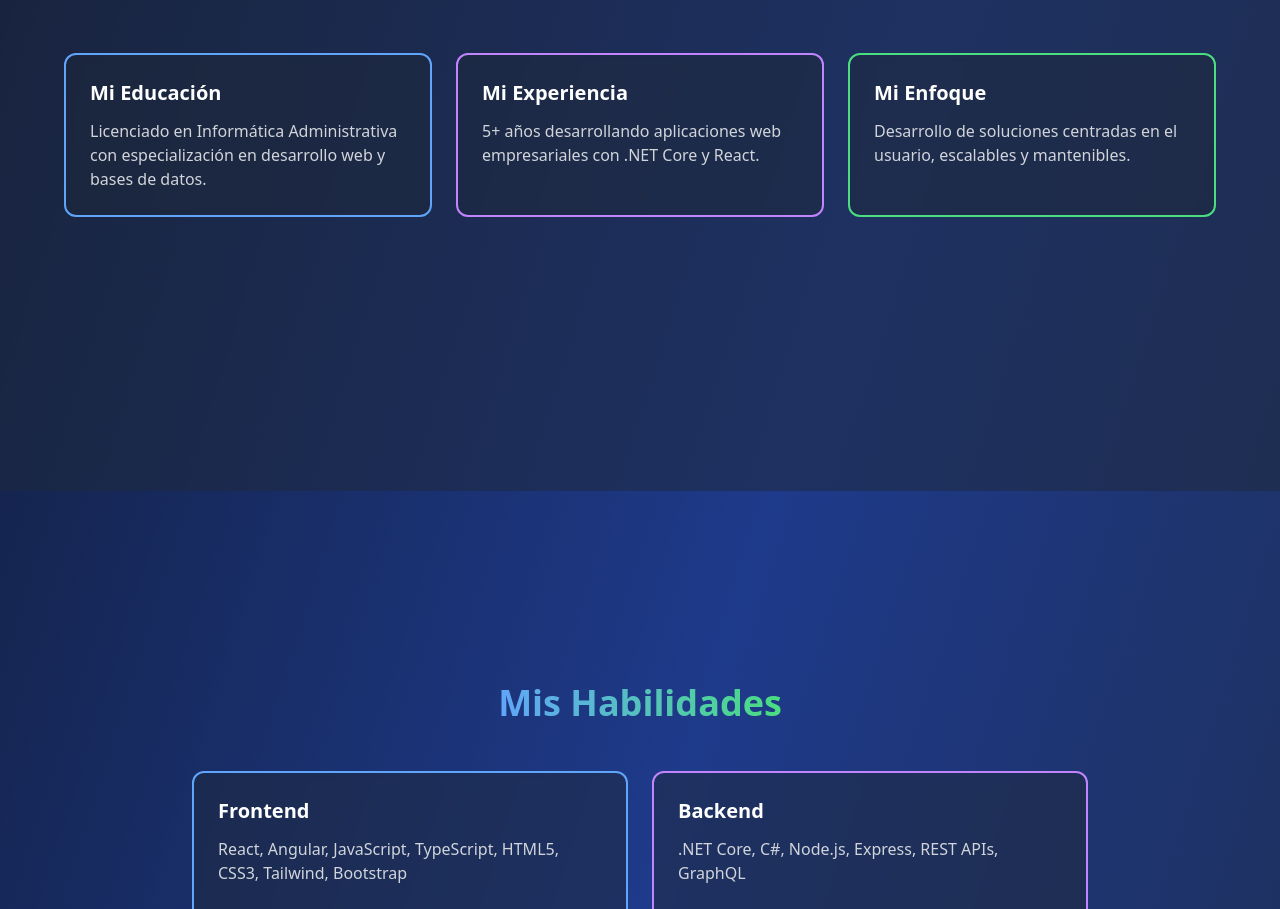
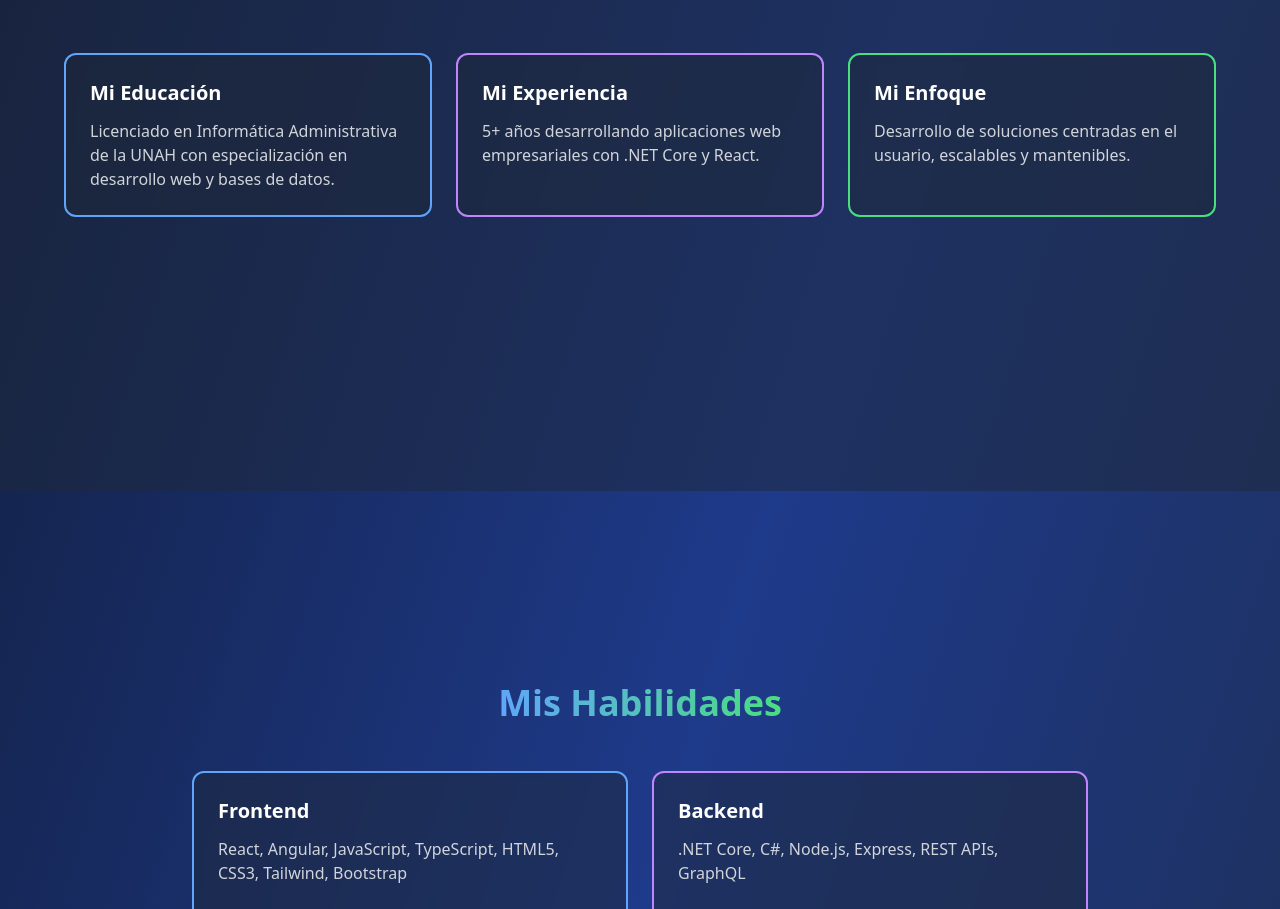
Before and after one commit to Gallardo09/Portfolio, a React (Create React App) app: page / in a window 1280 px wide. Shown: the part 1109-2018 px from the top of the page. Built offline with nearby package versions, Linux system fonts and the light colour scheme.

Commit message:
Solución problemas con Script

```diff
--- a/src/App.js
+++ b/src/App.js
@@ -278,7 +278,7 @@ const Portfolio = () => {
     {
       id: 1,
       title: "Mi Educación",
-      content: "Licenciado en Informática Administrativa con especialización en desarrollo web y bases de datos.",
+      content: "Licenciado en Informática Administrativa de la UNAH con especialización en desarrollo web y bases de datos.",
       color: "blue"
     },
     {
@@ -403,6 +403,7 @@ const Portfolio = () => {
     return () => {
       window.removeEventListener('scroll', handleScroll);
       if (heroRef.current) {
+        // eslint-disable-next-line react-hooks/exhaustive-deps
         observer.unobserve(heroRef.current);
       }
     };
```
Also changed, not shown: package.json (+9 -3 lines), 1 other file (tests, documents, lock files or other folders).
